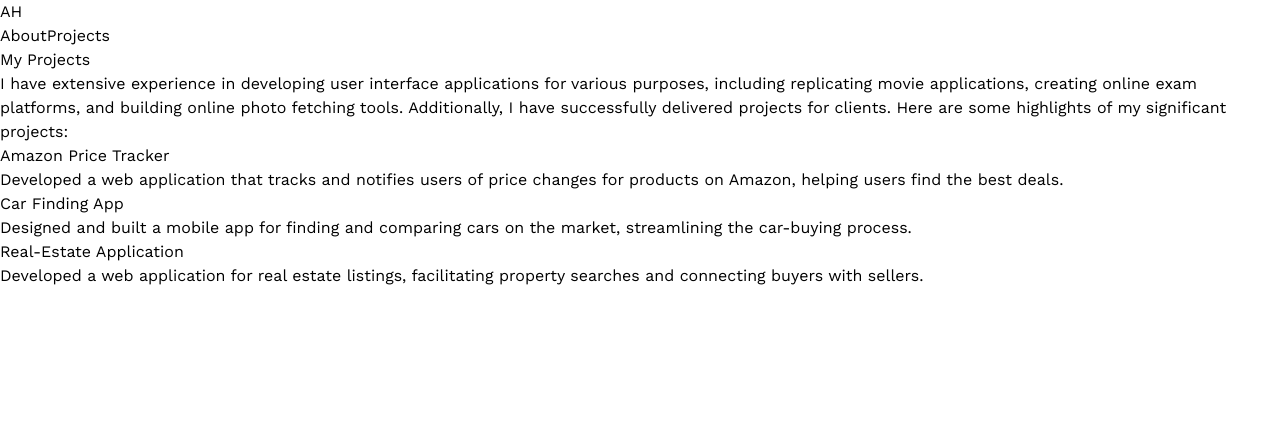
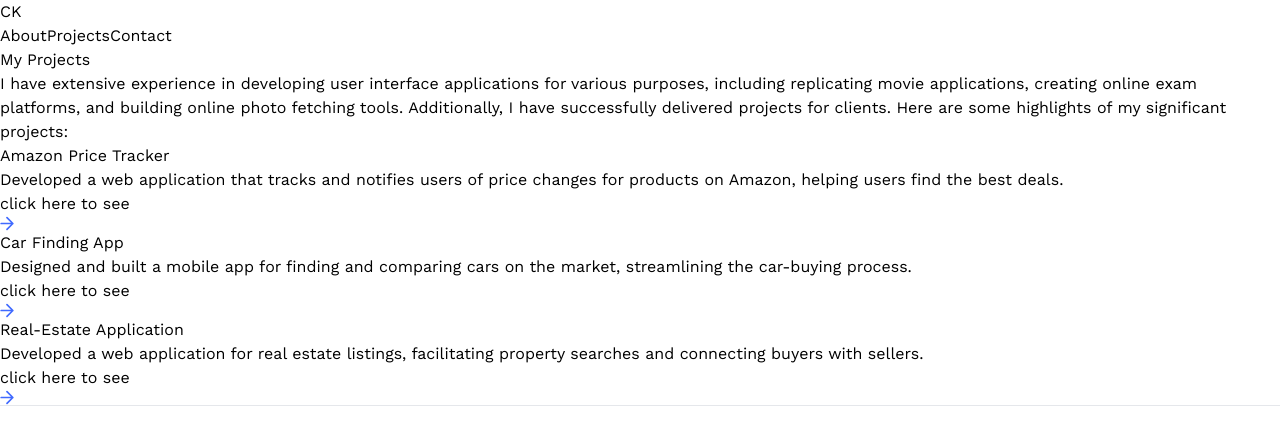
Before and after one commit to chandan0405/3D_PortFolio, a React (Vite) app: page /projects in a window 1280 px wide. Shown: the top 444 px of the page. Built offline with nearby package versions, Linux system fonts and the light colour scheme.

Commit message:
all functionality added

```diff
--- a/src/App.jsx
+++ b/src/App.jsx
@@ -8,7 +8,7 @@ import Contact from "./pages/Contact";
  import { ToastContainer } from "react-toastify";
 const App = () => {
   return (
-    <main className="bg-slate300/20 h-[100vh]">
+    <main className="bg-slate300/20 h-full">
       <Router>
         <Navbar />
         <Routes>
--- a/src/components/Navbar.jsx
+++ b/src/components/Navbar.jsx
@@ -8,7 +8,7 @@ const Navbar = () => {
         to={"/"}
         className="w-10 h-10  rounded-lg bg-white items-center justify-center flex font-bold shadow-md"
       >
-        <p className="blue-gradient_text">AH</p>
+        <p className="blue-gradient_text">CK</p>
       </NavLink>
       <nav className="flex text-lg gap-7 font-medium">
         <NavLink
@@ -22,10 +22,18 @@ const Navbar = () => {
         <NavLink
           to={"/projects"}
           className={({ isActive }) =>
+            isActive ? "text-black" : "text-black-500"
+          }
+        >
+          Projects
+        </NavLink>
+        <NavLink
+          to={"/contact"}
+          className={({ isActive }) =>
             isActive ? "text-black-500" : "text-black"
           }
         >
-          Projects
+          Contact
         </NavLink>
       </nav>
     </header>
--- a/src/models/Plane.jsx
+++ b/src/models/Plane.jsx
@@ -6,7 +6,6 @@ const Plane = ({ isRotating, ...props }) => {
   const ref = useRef();
   const { scene, animations } = useGLTF(planeScene);
   const { actions } = useAnimations(animations, ref);
-
   useEffect(() => {
     if (isRotating) {
       actions["Take 001"].play();
--- a/src/pages/About.jsx
+++ b/src/pages/About.jsx
@@ -97,8 +97,8 @@ const About = () => {
           </VerticalTimeline>
         </div>
       </div>
-      <hr className="border-slate-500" />
-      <CTA />
+      <hr className="border-slate-200" />
+      {/* <CTA /> */}
     </section>
   );
 };
--- a/src/pages/Contact.jsx
+++ b/src/pages/Contact.jsx
@@ -47,7 +47,7 @@ const Contact = () => {
 
 
   return (
-    <section className="flex lg:flex-row flex-col max-container relative">
+    <section className="flex lg:flex-row flex-col max-container relative h-[100vh]">
       <div className="flex-1 min-w-[50%] flex flex-col ">
         <h1 className="head-text">Get In touch </h1>
         <form
--- a/src/pages/Home.jsx
+++ b/src/pages/Home.jsx
@@ -1,12 +1,16 @@
   import { Canvas } from "@react-three/fiber";
-import React, { Suspense, useState } from "react";
+  import React, { Suspense, useEffect, useRef, useState } from "react";
   import Loader from "../components/Loader";
-import { SpotLight } from "@react-three/drei";
   import Iceland from "../models/Iceland";
   import Sky from "../models/Sky";
   import Bird from "../models/Bird";
   import Plane from "../models/Plane";
   import HomeInfo from "../components/HomeInfo";
+  import sakura from "../assets/sakura.mp3";
+  import { soundoff, soundon } from "../assets/icons";
+  import Projects from "./Projects";
+  import About from "./About";
+  import Contact from "./Contact";
 
   const Scene = () => {
     return (
@@ -20,40 +24,56 @@ const Scene = () => {
   };
 
   const Home = () => {
+    const audioRef = useRef(new Audio(sakura));
+    audioRef.current.loop = true;
+    audioRef.current.volume = 0.4;
+
+    const [isPlayingMusic, setisPlayingMusic] = useState(false);
     const [isRotating, setIsRotating] = useState(false);
     const [currentStage, setCurrentStage] = useState(1);
 
     const adJustPlaneForScreenSize = () => {
-    let screenScale, screenPositon;
-    if (window.innerWidth < 786) {
+      let screenScale, screenPosition;
+      if (window.innerWidth < 768) {
         screenScale = [1.5, 1.5, 1.5];
-      screenPositon = [0, -1.5, 1.5];
+        screenPosition = [0, -1.5, 0];
       } else {
-      screenScale = [3, 3, 3];
-      screenPositon = [0, -4, 0];
+         screenScale = [3, 3, 4 ];
+         screenPosition = [0, -3, -4];
       }
-    return [screenScale, screenPositon];
+      return [screenScale, screenPosition];
     };
 
     const adjustIcelandForScreenSize = () => {
       let screenScale = null;
-    let screenPositon = [0, -6.5, -43];
+      let screenPosition = [0, -6.5, -43];
       let rotation = [0.1, 4.7, 0];
       if (window.innerWidth < 768) {
         screenScale = [0.9, 0.9, 0.9];
       } else {
         screenScale = [1, 1, 1];
       }
-    return [screenScale, screenPositon, rotation];
+      return [screenScale, screenPosition, rotation];
     };
+
     const [islandScale, islandPositon, islandRotation] =
       adjustIcelandForScreenSize();
+
     const [planeScale, planePositon] = adJustPlaneForScreenSize();
+
+    // play music effects when page loads
+    useEffect(() => {
+      if (isPlayingMusic) {
+        audioRef.current.play();
+      } else {
+        audioRef.current.pause();
+      }
+    }, [isPlayingMusic]);
 
     return (
       <section className="w-full h-screen relative">
         <div className="absolute top-28 left-0 right-0 z-10 flex items-center justify-center ">
-        {currentStage && <HomeInfo  currentStage={currentStage} />}
+          {currentStage && <HomeInfo currentStage={currentStage} />}
         </div>
         <Canvas
           className={`w-full h-screen bg-transparent ${
@@ -76,11 +96,22 @@ const Home = () => {
             <Plane
               isRotating={isRotating}
               scale={planeScale}
-            positon={planePositon}
-            rotation={[0, 20, 0]}
+              position={planePositon}
+              rotation={[0, 20.1, 0.2]}
             />
           </Suspense>
         </Canvas>
+        <div className="absolute bottom-2 left-2 z-10 flex items-center">
+          <img
+            src={!isPlayingMusic ? soundoff : soundon}
+            className="w-10 h-10 cursor-pointer"
+            alt="music icon"
+            onClick={() => setisPlayingMusic(!isPlayingMusic)}
+          />
+        </div>
+        <About />
+        <Projects />
+        <Contact />
       </section>
     );
   };
--- a/src/pages/Projects.jsx
+++ b/src/pages/Projects.jsx
@@ -1,7 +1,8 @@
 import React from "react";
 import { projects } from "../constants";
 import { Link } from "react-router-dom";
-
+import { arrow } from "../assets/icons";
+import CTA from "../components/CTA";
 const Projects = () => {
   return (
     <section className="max-container">
@@ -32,13 +33,29 @@ const Projects = () => {
               </div>
             </div>
             <div className="mt-5 flex flex-col gap-3 text-slate-500">
-              <h4>{project.name}</h4>
-              <p>{project.description}</p>
-              <Link></Link>
+              <h4 className="text-2xl font-poppins font-semibold">{project.name}</h4>
+              <p className="mt-2 text-slate-500">{project.description}</p>
+              <div className="mt-5 flex items-center gap-2 font-poppins">
+                <Link
+                  to={project.link}
+                  target="_blank"
+                  rel="noopener noreferrer"
+                  className="font-semibold text-blue-600"
+                >
+                  click here to see
+                </Link>
+                <img
+                  src={arrow}
+                  alt="arrow"
+                  className="w-4 h-4 object-contain"
+                />
+              </div>
             </div>
           </div>
         ))}
       </div>
+      <hr className="border-slate-200" />
+      {/* <CTA  /> */}
     </section>
   );
 };
```
Lines whose indentation alone changed are shown as unchanged.
